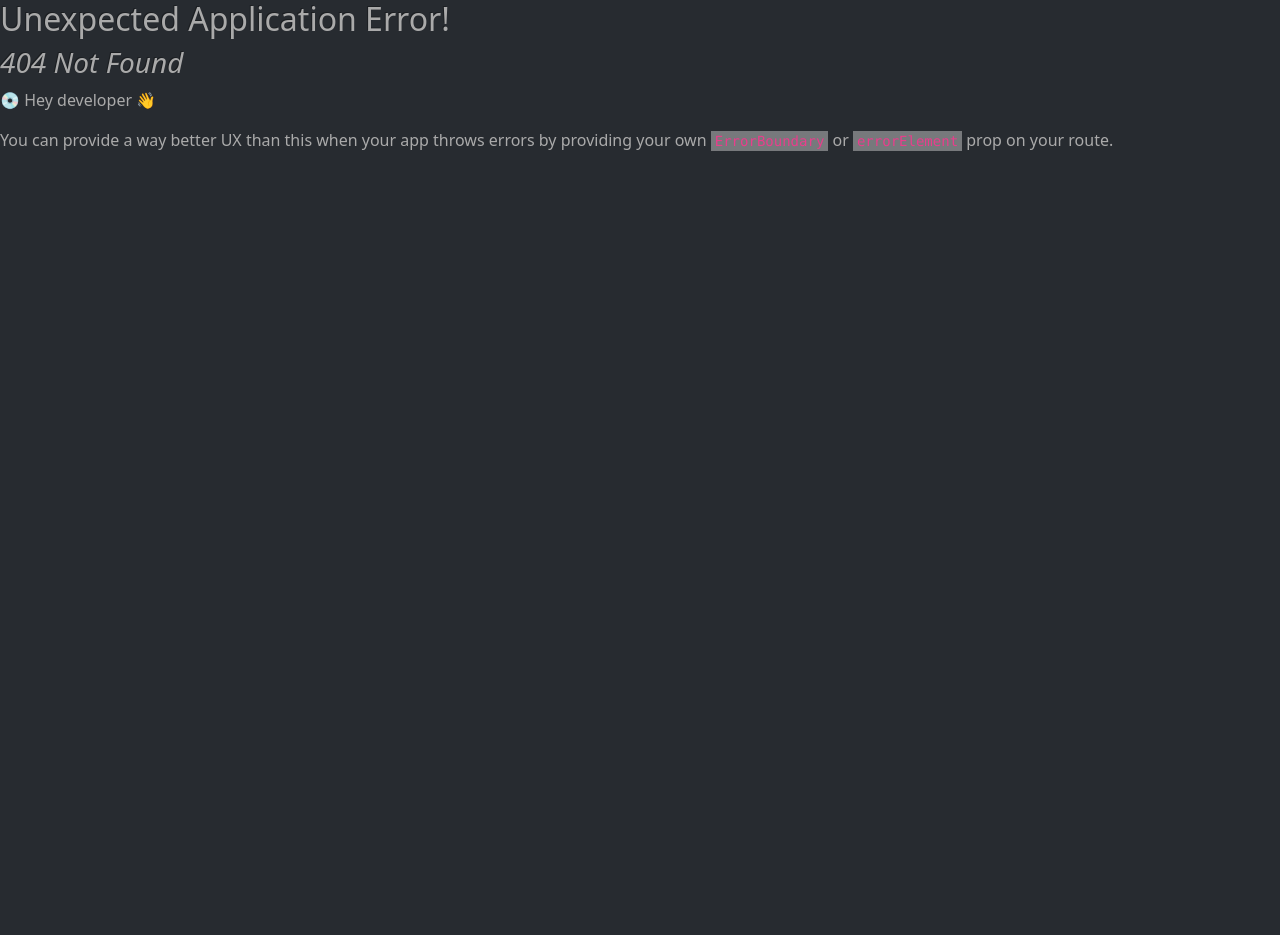
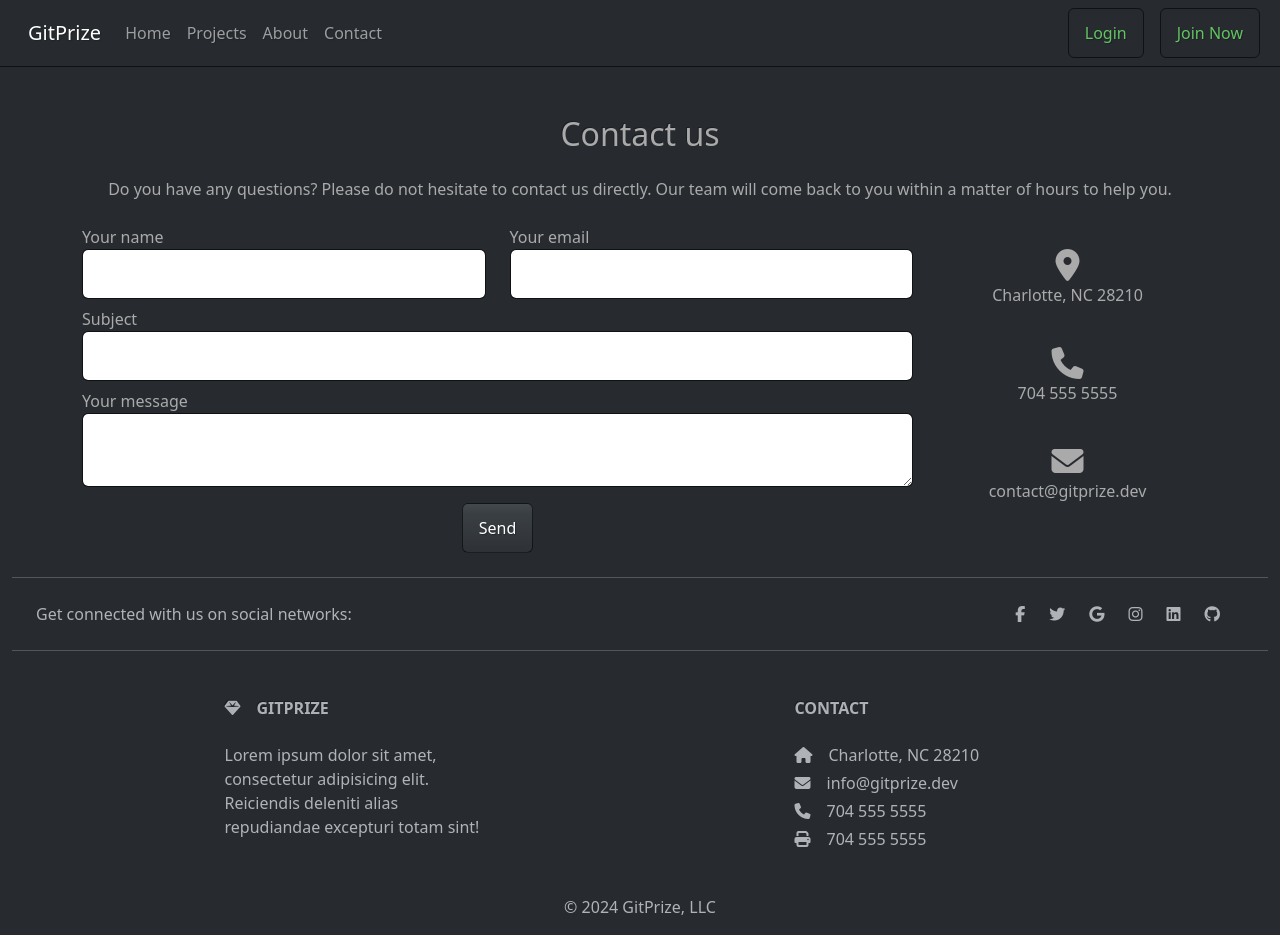
Before and after one commit to coulterkyle/Project-3, a React (Vite) app in the folder client/: page /contact in a window 1280 px wide. Before the commit this address had no page. Before the commit the page ends 800 px from the top, so only its background shows below. Built offline with nearby package versions, Linux system fonts and the light colour scheme.

Commit message:
Routing and breadcrumb additions.

```diff
--- a/client/src/components/navigation.jsx
+++ b/client/src/components/navigation.jsx
@@ -18,7 +18,7 @@ function Nav() {
                 <Link className="nav-link" to="/">Home</Link>
               </li>
               <li className="nav-item">
-                <Link className="nav-link" to="/project/coulterkyle/Project-3">Projects</Link>
+                <Link className="nav-link" to="/project/coulterkyle">Projects</Link>
               </li>
               <li className="nav-item">
                 <Link className="nav-link" to="#">About</Link>
@@ -46,7 +46,7 @@ function Nav() {
             <Link key={1} className="nav-link" to="/">
               Home
             </Link>,
-            <Link key={1} className="nav-link" to="/project/coulterkyle/Project-3">
+            <Link key={1} className="nav-link" to="/project/coulterkyle">
               Projects
             </Link>,
             <Link key={1} className="nav-link" to="/about">
--- a/client/src/components/ui/navbar.jsx
+++ b/client/src/components/ui/navbar.jsx
@@ -3,7 +3,7 @@ import { Link } from "react-router-dom";
 export default function Nav({ links }) {
     return (
       <div className="collapse navbar-collapse" id="navbarSupportedContent">
-        <ul className="navbar-nav me-auto mb-2 mb-lg-0">
+        <ul className="navbar-nav me-auto mb-2 mb-md-0">
             {links.map((link, index) => <li key={index} className="nav-item">{link}</li>)}
         </ul>
             <Link className="btn btn-outline-success m-2" to="/login">Login</Link>
--- /dev/null
+++ b/client/src/pages/Contact.jsx
@@ -0,0 +1,73 @@
+const Contact = () => {
+    return (
+      <div className="container mb-4">
+        <section>
+        <h2 className="h1-responsive font-weight-bold text-center my-4">Contact us</h2>
+        <p className="text-center w-responsive mx-auto mb-4">Do you have any questions? Please do not hesitate to contact us directly. Our team will come back to you within a matter of hours to help you.</p>
+        <div className="row">
+            <div className="col-md-9 mb-md-0 mb-5">
+                <form id="contact-form" name="contact-form" action="mail.php" method="POST">
+                    <div className="row mb-2">
+                        <div className="col-md-6">
+                            <div className="md-form mb-0">
+                                <label for="name" className="">Your name</label>
+                                <input type="text" id="name" name="name" className="form-control" />
+                            </div>
+                        </div>
+
+                        <div className="col-md-6">
+                            <div className="md-form mb-0">
+                                <label for="email" className="">Your email</label>
+                                <input type="text" id="email" name="email" className="form-control" />
+                            </div>
+                        </div>
+                    </div>
+
+                    <div className="row my-2">
+                        <div className="col-md-12">
+                            <div className="md-form mb-0">
+                                <label for="subject" className="">Subject</label>
+                                <input type="text" id="subject" name="subject" className="form-control" />
+                            </div>
+                        </div>
+                    </div>
+
+                    <div className="row my-2">
+                        <div className="col-md-12">
+                            <div className="md-form">
+                                <label for="message">Your message</label>
+                                <textarea type="text" id="message" name="message" rows="2" className="form-control md-textarea"></textarea>
+                            </div>
+                        </div>
+                    </div>
+
+                </form>
+
+                <div className="text-center text-md-left mt-3">
+                    <a className="btn btn-primary" onclick="document.getElementById('contact-form').submit();">Send</a>
+                </div>
+                <div className="status"></div>
+            </div>
+
+            <div className="col-md-3 text-center mt-4 d-none d-md-block">
+                <ul className="list-unstyled mb-0">
+                    <li><i className="fas fa-map-marker-alt fa-2x"></i>
+                        <p>Charlotte, NC 28210</p>
+                    </li>
+
+                    <li><i className="fas fa-phone mt-4 fa-2x"></i>
+                        <p>704 555 5555</p>
+                    </li>
+
+                    <li><i className="fas fa-envelope mt-4 fa-2x"></i>
+                        <p>contact@gitprize.dev</p>
+                    </li>
+                </ul>
+            </div>
+        </div>
+      </section>
+    </div>
+    );
+  };
+
+  export default Contact;
--- a/client/src/pages/Error.jsx
+++ b/client/src/pages/Error.jsx
@@ -1,13 +1,16 @@
+import { Link } from "react-router-dom";
 
 const Error = () => {
   return (
-    <div>
+    <div className="container">
         <h1>404 Page Not Found</h1>
         <h1>
           <span role="img" aria-label="Face With Rolling Eyes Emoji">
             🙄
           </span>
         </h1>
+
+        <p><Link to={-1}>Go Back to Previous Page</Link></p>
     </div>
   );
 };
--- a/client/src/pages/Issues.jsx
+++ b/client/src/pages/Issues.jsx
@@ -1,7 +1,21 @@
 import IssueList from '../components/issueList';
+import { useParams, Link } from 'react-router-dom';
 
 const Issues = () => {
-    return <div><IssueList /><br /></div>
+
+  const { userId, repoId } = useParams()
+
+    return (
+      <div className="container">
+        <ol className="breadcrumb bg-info">
+          <li className="breadcrumb-item"><Link to="/project">users</Link></li>
+          <li className="breadcrumb-item"><Link to={`/project/${userId}`}>{userId}</Link></li>
+          <li className="breadcrumb-item active">{repoId}</li>
+        </ol>
+        <IssueList />
+        <br />
+      </div>
+    )
   };
 
   export default Issues;
--- a/client/src/pages/Repos.jsx
+++ b/client/src/pages/Repos.jsx
@@ -1,7 +1,20 @@
 import RepoList from '../components/repoList';
+import { useParams, Link } from 'react-router-dom';
 
 const Repos = () => {
-    return <div><RepoList /><br /></div>
+
+  const { userId } = useParams()
+
+    return (
+      <div className="container">
+        <ol className="breadcrumb bg-info">
+          <li className="breadcrumb-item"><Link to="/project">users</Link></li>
+          <li className="breadcrumb-item active">{userId}</li>
+        </ol>
+        <RepoList />
+      <br />
+      </div>
+      )
   };
 
   export default Repos;
```
Also changed, not shown: client/src/main.jsx (+8 -0 lines), client/src/assets/bootstrap.css.
